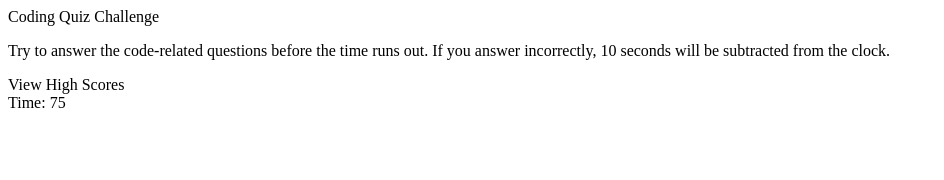
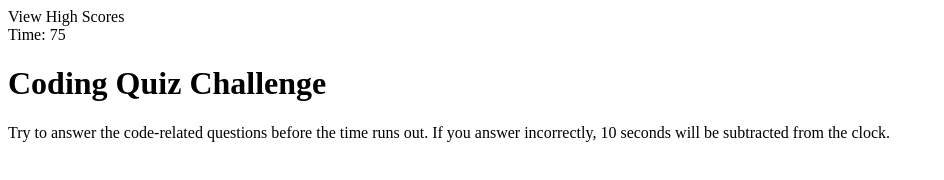
Before and after one commit to savbennett8/code-quiz, a plain HTML site: page index.html in a window 1280 px wide. Shown: the whole page, without its empty margins (0-944 px from the left). Drawn offline with Linux system fonts and the light colour scheme.

Commit message:
psuedo code for js

```diff
--- a/index.html
+++ b/index.html
@@ -5,12 +5,20 @@
     <meta http-equiv="X-UA-Compatible" content="IE=edge">
     <meta name="viewport" content="width=device-width, initial-scale=1.0">
     <title>Coding Quiz Challenge</title>
+    <link type=script src="./assets/js/script.js"></link>
 </head>
 <body>
-    <header>Coding Quiz Challenge</header>
+    <header>
+        <div>
+            View High Scores
+        </div>
+        <div>
+            Time: 75
+        </div>
+    </header>
+    <h1>Coding Quiz Challenge</h1>
     <p>Try to answer the code-related questions before the time runs out. If you answer incorrectly, 10 seconds will be subtracted from the clock. </p>
-    <aside>View High Scores</aside>
-    <aside>Time: 75</aside>
+
 
 </body>
 </html>
```
Also changed, not shown: assets/js/script.js (added, +11 -0 lines).
